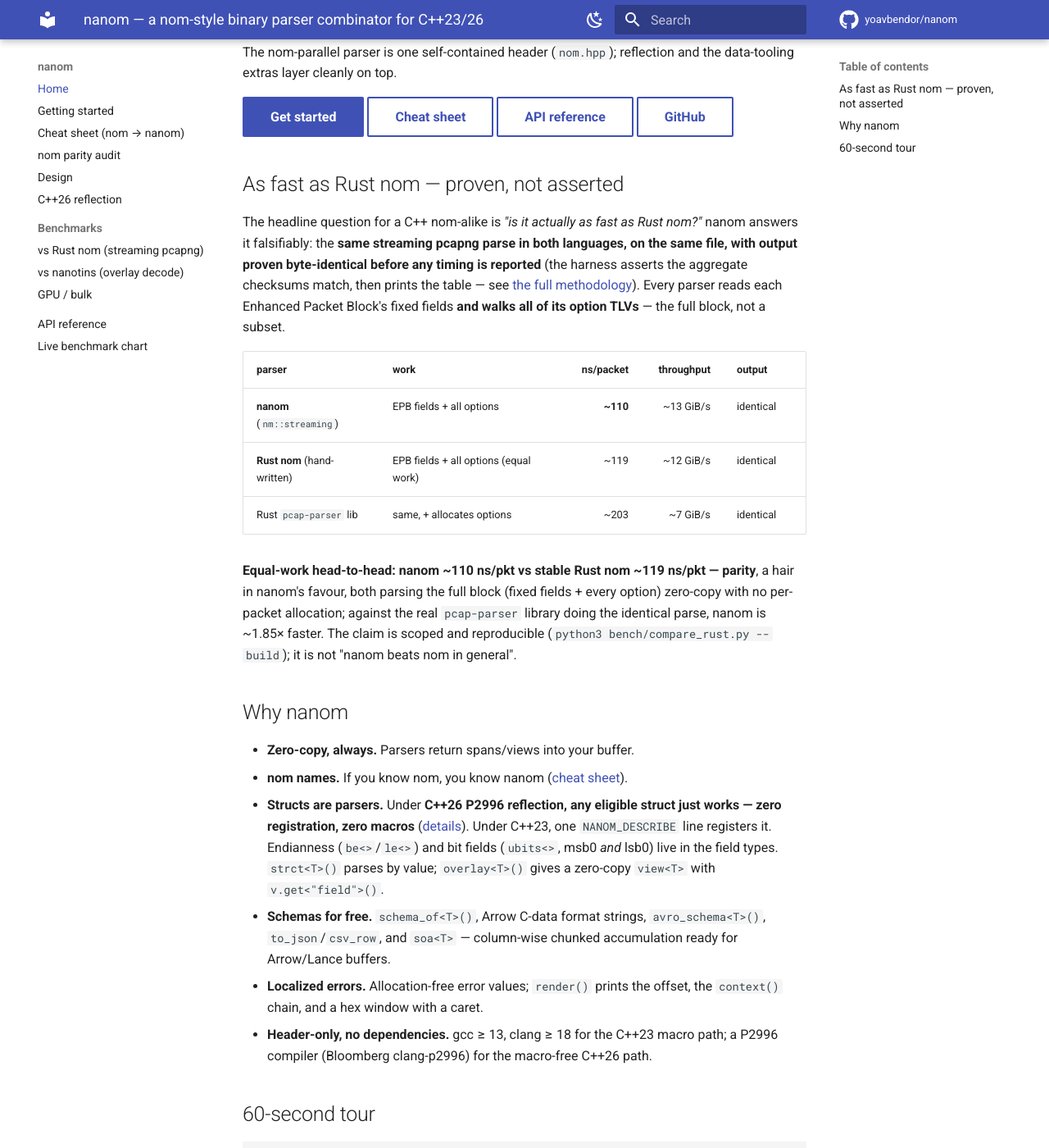
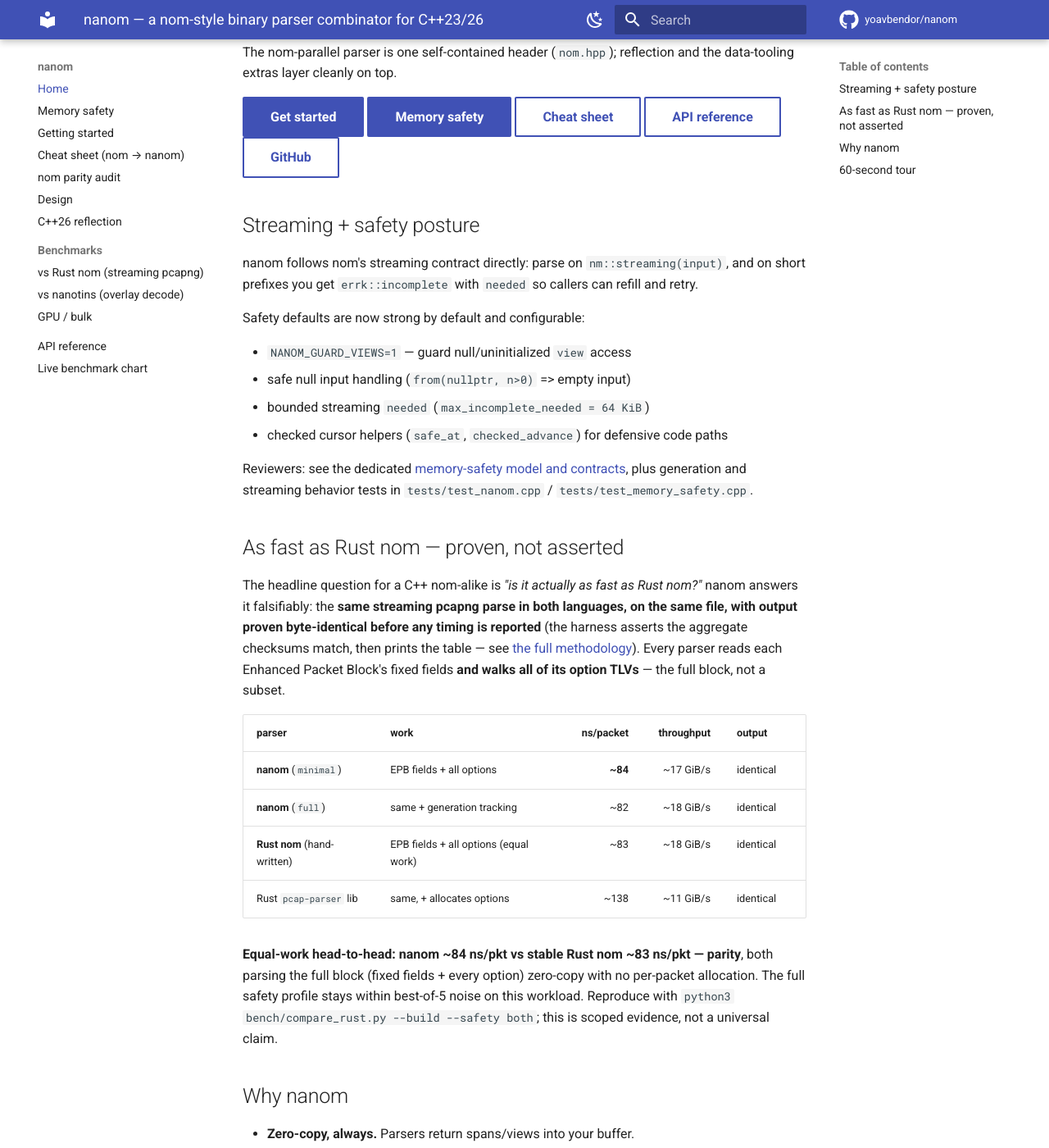
Before and after one commit to yoavbendor/nanom, an MkDocs documentation site: the page built from docs/index.md, in a window 1280 px wide and 1400 px high, scrolled down 273 px. Shown: the whole window at 82% size. Built offline with MkDocs 1.6.1 and Material for MkDocs 9.7.7, drawn with Linux system fonts in a browser that asks for light colours; comment, search, counter and statistics services are not loaded; some of the changed text lies outside the part shown.

Commit message:
Make safety posture prominent and strengthen default guards
Promote streaming and memory-safety posture in README and docs site,
including a dedicated MEMORY_SAFETY page and nav entry.

Strengthen currently-implemented runtime protections by default:
- NANOM_GUARD_VIEWS=1 default in prelude + CMake option
- null-safe from(nullptr, n>0)
- capped streaming needed (max_incomplete_needed)
- checked cursor helpers safe_at/checked_advance
- view null guards in get/raw/to_struct.

Also refresh benchmark table values and safety-profile wording for reviewer-facing docs.

Co-authored-by: yoavbendor <yoavbendor@users.noreply.github.com>

```diff
--- a/CMakeLists.txt
+++ b/CMakeLists.txt
@@ -32,6 +32,7 @@ endif()
 option(NANOM_WERROR         "Treat warnings as errors"                  OFF)
 option(NANOM_BUILD_FUZZERS  "Build the libFuzzer targets (Clang only)"  OFF)
 option(NANOM_MEMORY_SAFETY_UB_DEMOS "Build UB red-team demos (ASan only)" OFF)
+option(NANOM_GUARD_VIEWS "Enable runtime null/uninitialized view guards" ON)
 set(NANOM_SANITIZER "" CACHE STRING "Sanitizer: '', 'address,undefined', or 'thread'")
 # C++26 P2996 reflection mode: the whole tree (tests, examples, parity ports) builds at C++26 with
 # the reflection provider active — the macro-free nanom. Needs a P2996 compiler (today: the
@@ -55,6 +56,11 @@ target_compile_options(nanom_flags INTERFACE
 if(NANOM_SANITIZER)
   target_compile_options(nanom_flags INTERFACE -fsanitize=${NANOM_SANITIZER} -fno-omit-frame-pointer -g)
   target_link_options(nanom_flags    INTERFACE -fsanitize=${NANOM_SANITIZER})
+endif()
+if(NANOM_GUARD_VIEWS)
+  target_compile_definitions(nanom_flags INTERFACE NANOM_GUARD_VIEWS=1)
+else()
+  target_compile_definitions(nanom_flags INTERFACE NANOM_GUARD_VIEWS=0)
 endif()
 if(NANOM_CXX26_REFLECTION)
   set(CMAKE_CXX_STANDARD 26)  # compile features declare a 23 minimum; this raises the whole tree
--- a/docs/index.md
+++ b/docs/index.md
@@ -15,9 +15,25 @@ nom-parallel parser is one self-contained header (`nom.hpp`); reflection and the
 layer cleanly on top.
 
 [Get started](getting-started.md){ .md-button .md-button--primary }
+[Memory safety](MEMORY_SAFETY.md){ .md-button .md-button--primary }
 [Cheat sheet](CHEATSHEET.md){ .md-button }
 [API reference](https://yoavbendor.github.io/nanom/api/){ .md-button }
 [GitHub](https://github.com/yoavbendor/nanom){ .md-button }
+
+## Streaming + safety posture
+
+nanom follows nom's streaming contract directly: parse on `nm::streaming(input)`, and on short prefixes
+you get `errk::incomplete` with `needed` so callers can refill and retry.
+
+Safety defaults are now strong by default and configurable:
+
+- `NANOM_GUARD_VIEWS=1` — guard null/uninitialized `view` access
+- safe null input handling (`from(nullptr, n>0)` => empty input)
+- bounded streaming `needed` (`max_incomplete_needed = 64 KiB`)
+- checked cursor helpers (`safe_at`, `checked_advance`) for defensive code paths
+
+Reviewers: see the dedicated [memory-safety model and contracts](MEMORY_SAFETY.md), plus generation and
+streaming behavior tests in `tests/test_nanom.cpp` / `tests/test_memory_safety.cpp`.
 
 ## As fast as Rust nom — proven, not asserted
 
@@ -29,15 +45,15 @@ Packet Block's fixed fields **and walks all of its option TLVs** — the full bl
 
 | parser | work | ns/packet | throughput | output |
 |---|---|---:|---:|---|
-| **nanom** (`nm::streaming`) | EPB fields + all options | **~110** | ~13 GiB/s | identical |
-| **Rust nom** (hand-written) | EPB fields + all options (equal work) | ~119 | ~12 GiB/s | identical |
-| Rust `pcap-parser` lib | same, + allocates options | ~203 | ~7 GiB/s | identical |
+| **nanom** (`minimal`) | EPB fields + all options | **~84** | ~17 GiB/s | identical |
+| **nanom** (`full`) | same + generation tracking | ~82 | ~18 GiB/s | identical |
+| **Rust nom** (hand-written) | EPB fields + all options (equal work) | ~83 | ~18 GiB/s | identical |
+| Rust `pcap-parser` lib | same, + allocates options | ~138 | ~11 GiB/s | identical |
 
-**Equal-work head-to-head: nanom ~110 ns/pkt vs stable Rust nom ~119 ns/pkt — parity**, a hair in
-nanom's favour, both parsing the full block (fixed fields + every option) zero-copy with no per-packet
-allocation; against the real `pcap-parser` library doing the identical parse, nanom is ~1.85× faster.
-The claim is scoped and reproducible (`python3 bench/compare_rust.py --build`); it is not "nanom beats
-nom in general".
+**Equal-work head-to-head: nanom ~84 ns/pkt vs stable Rust nom ~83 ns/pkt — parity**, both parsing the
+full block (fixed fields + every option) zero-copy with no per-packet allocation. The full safety
+profile stays within best-of-5 noise on this workload. Reproduce with
+`python3 bench/compare_rust.py --build --safety both`; this is scoped evidence, not a universal claim.
 
 ## Why nanom
 
--- a/mkdocs.yml
+++ b/mkdocs.yml
@@ -64,6 +64,7 @@ markdown_extensions:
 
 nav:
   - Home: index.md
+  - Memory safety: MEMORY_SAFETY.md
   - Getting started: getting-started.md
   - Cheat sheet (nom → nanom): CHEATSHEET.md
   - nom parity audit: NOM_PARITY_AUDIT.md
```
Also changed, not shown: README.md (+28 -9 lines), docs/MEMORY_SAFETY.md (added, +54 -0 lines), docs/getting-started.md (+11 -0 lines), 3 other files.
